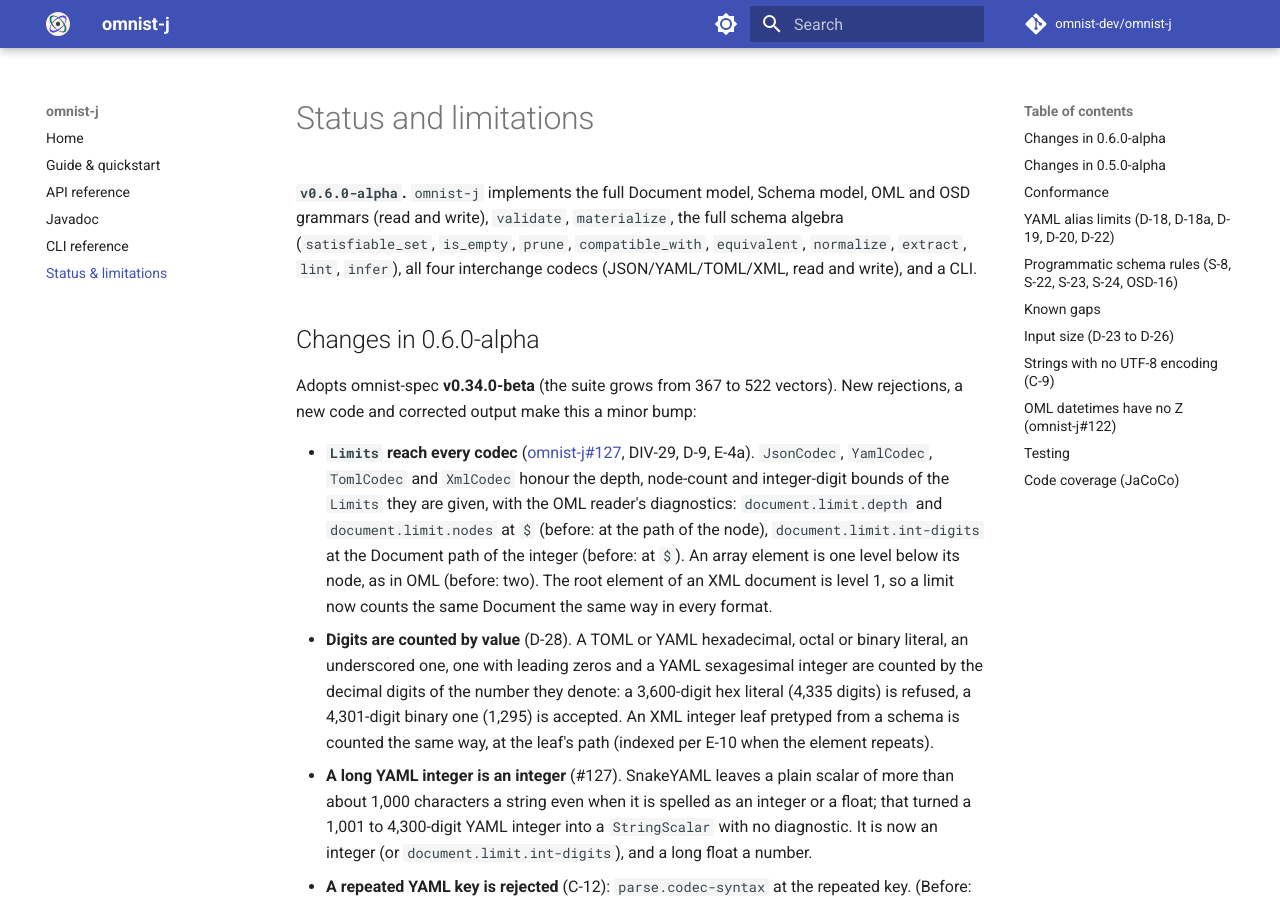
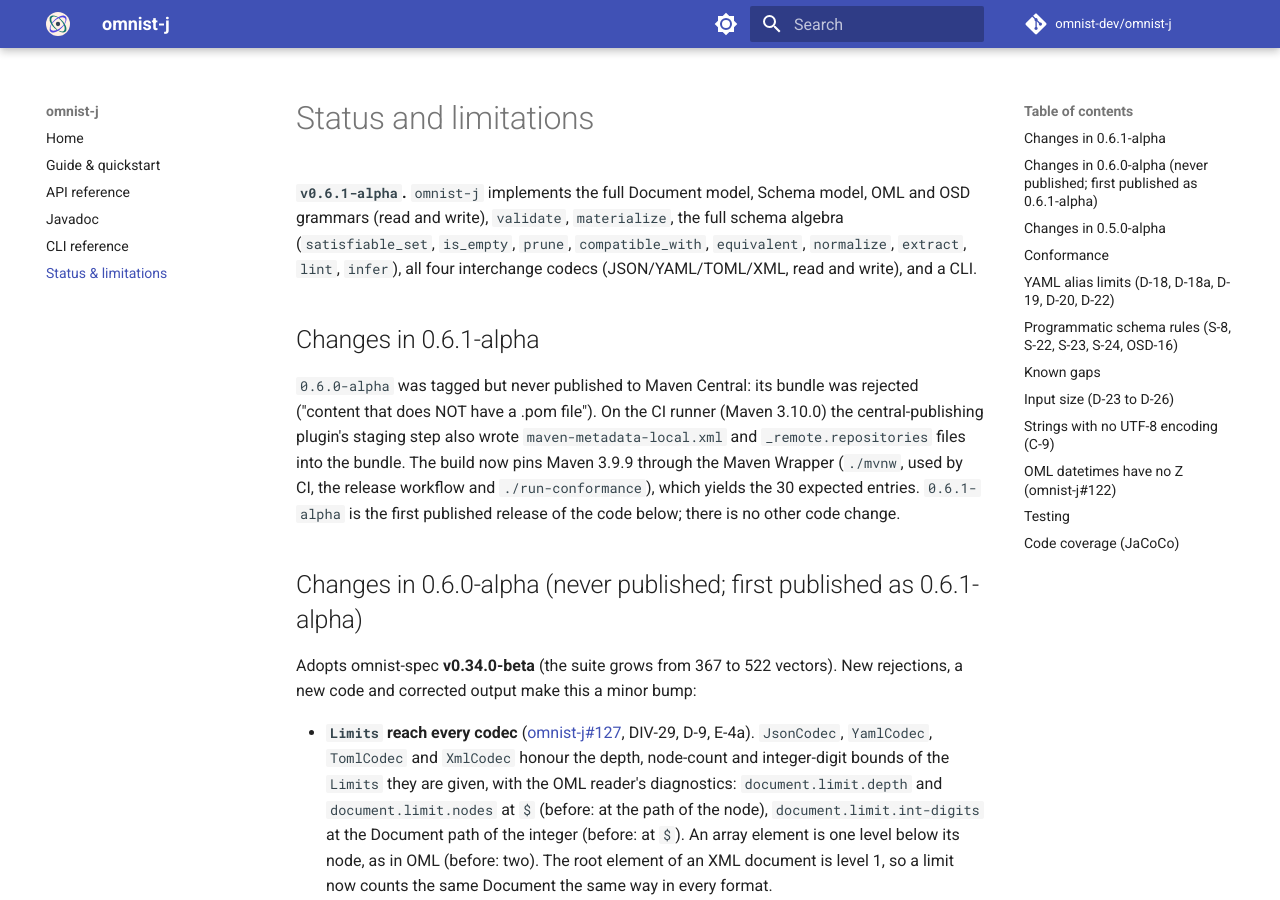
Before and after one commit to omnist-dev/omnist-j, an MkDocs documentation site: the page built from docs/limitations.md, in a window 1280 px wide and 900 px high. Built offline with MkDocs 1.6.1 and Material for MkDocs 9.7.7, drawn with Linux system fonts in a browser that asks for light colours; comment, search, counter and statistics services are not loaded; some of the changed text lies outside the part shown.

Commit message:
Release 0.6.1-alpha: pin Maven 3.9.9 so the Central bundle is clean (#131)

````diff
--- a/docs/02-cli-reference.md
+++ b/docs/02-cli-reference.md
@@ -9,7 +9,7 @@
 The CLI executable fat jar can be invoked via:
 
 ```bash
-java -jar target/omnist-j-0.6.0-alpha-cli.jar <command> [subcommand] [options]
+java -jar target/omnist-j-0.6.1-alpha-cli.jar <command> [subcommand] [options]
 ```
 
 Or via `./run-conformance` / shell wrapper `omnist`:
--- a/docs/limitations.md
+++ b/docs/limitations.md
@@ -1,12 +1,20 @@
 # Status and limitations
 
-**`v0.6.0-alpha`.** `omnist-j` implements the full Document model, Schema model, OML and OSD
+**`v0.6.1-alpha`.** `omnist-j` implements the full Document model, Schema model, OML and OSD
 grammars (read and write), `validate`, `materialize`, the full schema
 algebra (`satisfiable_set`, `is_empty`, `prune`, `compatible_with`,
 `equivalent`, `normalize`, `extract`, `lint`, `infer`), all four
 interchange codecs (JSON/YAML/TOML/XML, read and write), and a CLI.
 
-## Changes in 0.6.0-alpha
+## Changes in 0.6.1-alpha
+
+`0.6.0-alpha` was tagged but never published to Maven Central: its bundle was rejected ("content that does NOT have a
+.pom file"). On the CI runner (Maven 3.10.0) the central-publishing plugin's staging step also wrote
+`maven-metadata-local.xml` and `_remote.repositories` files into the bundle. The build now pins Maven 3.9.9 through
+the Maven Wrapper (`./mvnw`, used by CI, the release workflow and `./run-conformance`), which yields the 30 expected
+entries. `0.6.1-alpha` is the first published release of the code below; there is no other code change.
+
+## Changes in 0.6.0-alpha (never published; first published as 0.6.1-alpha)
 
 Adopts omnist-spec **v0.34.0-beta** (the suite grows from 367 to 522 vectors). New rejections, a new
 code and corrected output make this a minor bump:
@@ -283,7 +291,7 @@ only pin is `src/test/java/dev/omnist/schema/SchemaV028Test.java`. A schema buil
 - **Nesting past the parsers' own limits.** JSON nesting of 1000 or more levels is refused by Jackson before this
   port's depth limit (200) is consulted, and is reported as `parse.codec-syntax` rather than `document.limit.depth`;
   YAML nesting past the larger of 1000 and `2 * maxDepth + 2` collections is refused by SnakeYAML the same way. A JSON
-  number token of more than 10,000 digits is likewise a syntax error (see Changes in 0.6.0-alpha).
+  number token of more than 10,000 digits is likewise a syntax error (see Changes in 0.6.0-alpha below).
 - **Input size (D-23 to D-26).** See [Input size](#input-size-d-23-to-d-26) below. Before `0.5.0-alpha`
   the readers refused input over 2,000,000 characters with codes that are not in the §8.3 taxonomy
   (`document.parse-error`, `parse.input-too-large`, `schema.input-too-large`); that cap is gone, replaced by the
--- a/pom.xml
+++ b/pom.xml
@@ -6,7 +6,7 @@
 
     <groupId>dev.omnist</groupId>
     <artifactId>omnist-j</artifactId>
-    <version>0.6.0-alpha</version>
+    <version>0.6.1-alpha</version>
     <name>omnist-j</name>
     <description>Java implementation of the Omnist data-interchange specification</description>
     <url>https://j.omnist.dev</url>
````
Also changed, not shown: CONTRIBUTING.md (+4 -0 lines), README.md (+5 -5 lines), 6 other files.
